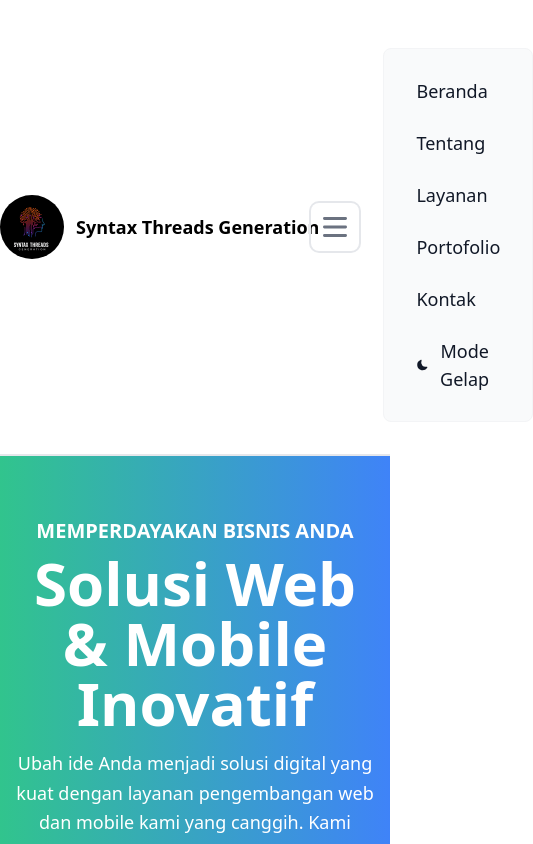
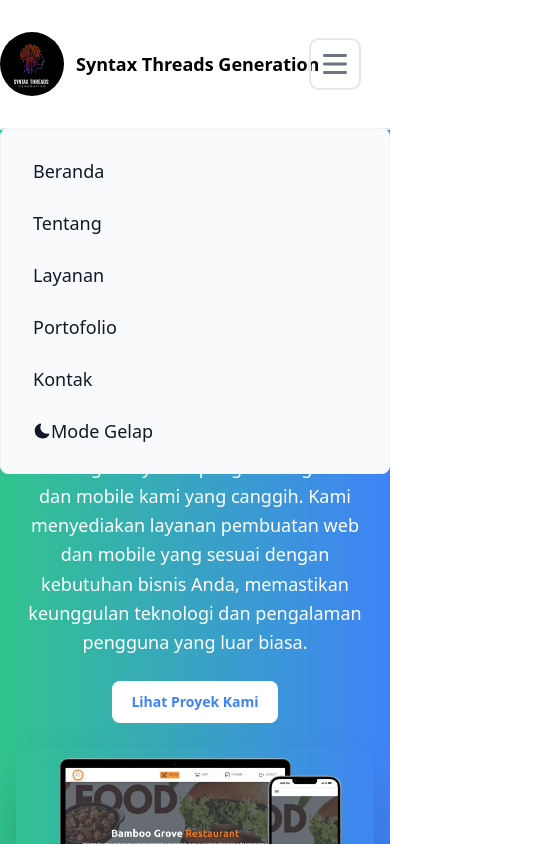
Before and after one commit to Aditya0076/it-consultancy-website, a React (Vite) app: page / in a window 390 px wide. Both pictures are taken after a click on the button "Buka menu utama". Shown: the top 844 px of the page, 533 px wide, since content can reach past the window. Built offline with nearby package versions, Linux system fonts and the light colour scheme.

Commit message:
FIX: Menu position in header if mobile mode

```diff
--- a/src/components/Header.jsx
+++ b/src/components/Header.jsx
@@ -48,7 +48,9 @@ const Header = ({ toggleDarkMode, isDarkMode }) => {
           </svg>
         </button>
         <div
-          className={`${isOpen ? "block" : "hidden"} w-full md:block md:w-auto`} // Toggle visibility based on isOpen
+          className={`${
+            isOpen ? "block" : "hidden"
+          } w-full md:block md:w-auto max-md:absolute max-md:right-0 max-md:top-28 max-md:z-50`} // Toggle visibility based on isOpen
           id="navbar-multi-level">
           <ul className="flex flex-col font-medium p-4 md:p-0 mt-4 border border-gray-100 rounded-lg bg-gray-50 md:space-x-8 rtl:space-x-reverse md:flex-row md:mt-0 md:border-0 md:bg-white dark:bg-gray-800 md:dark:bg-gray-900 dark:border-gray-700">
             <li>
```
